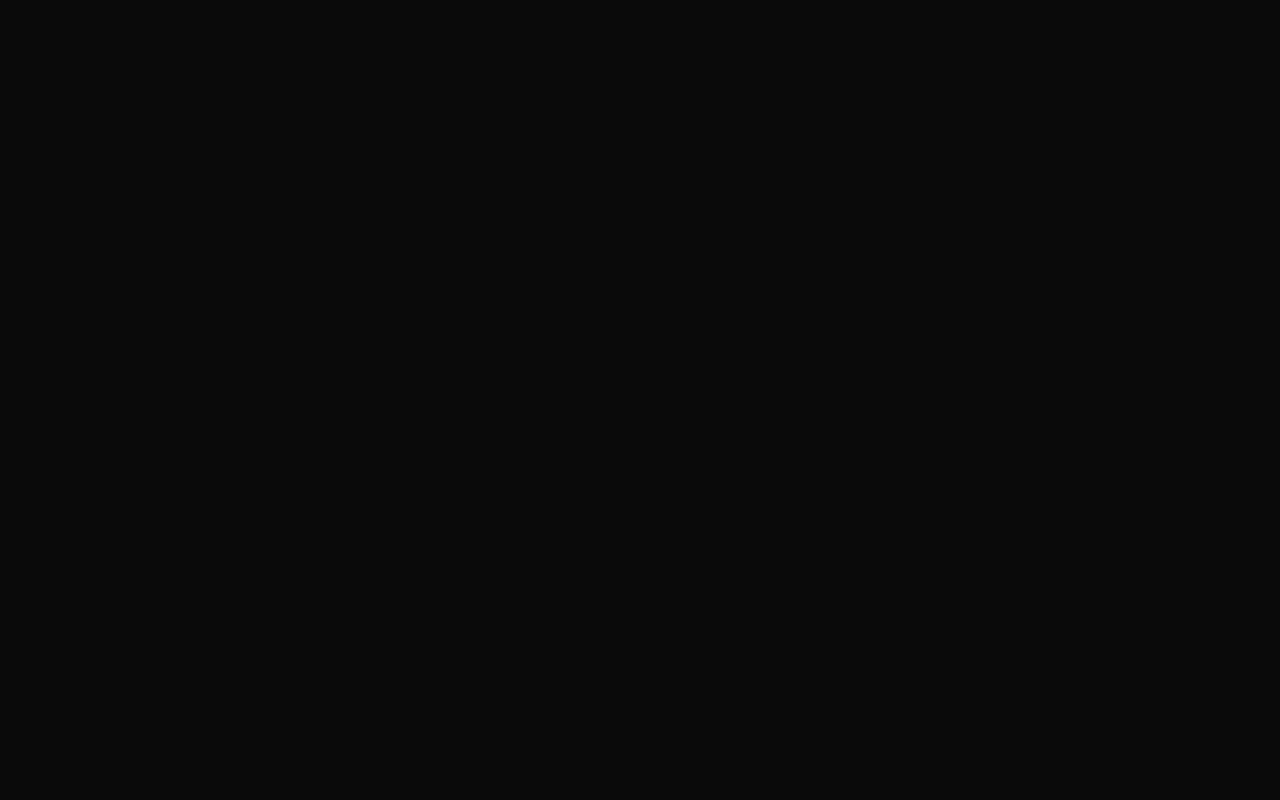
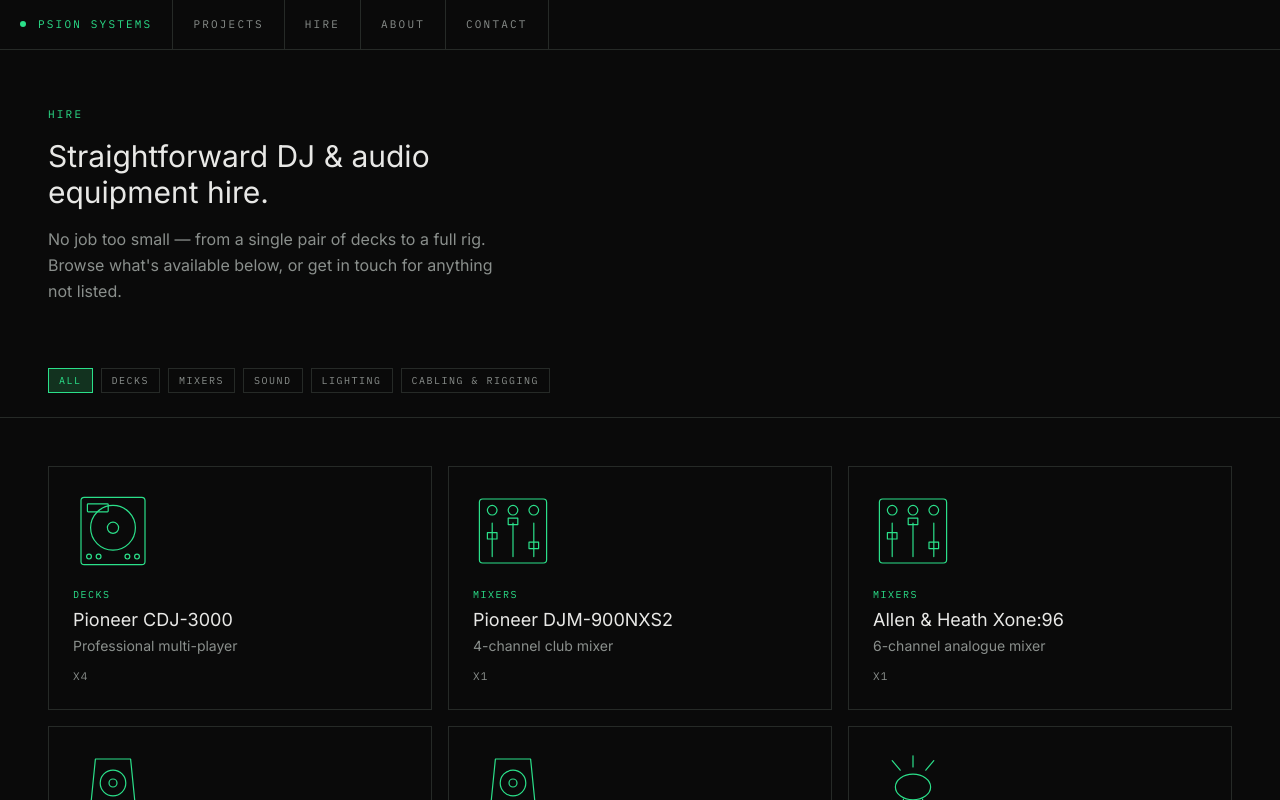
Before and after one commit to viatekh/psion-site, a Next.js app: page /hire in a window 1280 px wide. Before the commit this address had no page. Shown: the top 800 px of the page. Built offline with nearby package versions, Linux system fonts and the light colour scheme.

Commit message:
Add Hire page with wireframe gear icons and placeholder inventory, explore grey palette (reverted to green, pending decision)

```diff
--- a/src/app/globals.css
+++ b/src/app/globals.css
@@ -38,7 +38,7 @@ body {
 
 ::selection {
   background: var(--accent);
-  color: #05100a;
+  color: #0a0a0a;
 }
 
 a {
--- /dev/null
+++ b/src/app/hire/page.tsx
@@ -0,0 +1,24 @@
+import { TopNav } from "@/components/TopNav";
+import { EquipmentGrid } from "@/components/EquipmentGrid";
+import { equipment } from "@/data/equipment";
+
+export default function HirePage() {
+  return (
+    <div className="flex min-h-screen flex-col">
+      <TopNav />
+      <main className="flex-1">
+        <div className="px-6 py-14 lg:px-12">
+          <p className="font-mono text-[11px] uppercase tracking-[0.2em] text-accent">Hire</p>
+          <h1 className="mt-4 max-w-lg text-2xl text-foreground sm:text-3xl">
+            Straightforward DJ &amp; audio equipment hire.
+          </h1>
+          <p className="mt-4 max-w-md text-base leading-relaxed text-muted">
+            No job too small — from a single pair of decks to a full rig. Browse what&apos;s
+            available below, or get in touch for anything not listed.
+          </p>
+        </div>
+        <EquipmentGrid items={equipment} />
+      </main>
+    </div>
+  );
+}
--- /dev/null
+++ b/src/components/EquipmentGrid.tsx
@@ -0,0 +1,58 @@
+"use client";
+
+import { useMemo, useState } from "react";
+import { GearItem, categoryIcon } from "@/data/equipment";
+import { GearIcon } from "./GearIcon";
+
+const categories: GearItem["category"][] = ["Decks", "Mixers", "Sound", "Lighting", "Cabling & Rigging"];
+
+export function EquipmentGrid({ items }: { items: GearItem[] }) {
+  const [filter, setFilter] = useState<GearItem["category"] | null>(null);
+
+  const visible = useMemo(
+    () => (filter ? items.filter((i) => i.category === filter) : items),
+    [items, filter]
+  );
+
+  return (
+    <div>
+      <div className="flex flex-wrap gap-2 border-b border-line px-6 pb-6 pt-2 lg:px-12">
+        <button
+          onClick={() => setFilter(null)}
+          className={`font-mono text-[10px] uppercase tracking-[0.15em] px-2.5 py-1 border transition-colors ${
+            filter === null ? "border-accent bg-accent-dim text-accent" : "border-line text-muted hover:text-foreground"
+          }`}
+        >
+          All
+        </button>
+        {categories.map((c) => (
+          <button
+            key={c}
+            onClick={() => setFilter(c)}
+            className={`font-mono text-[10px] uppercase tracking-[0.15em] px-2.5 py-1 border transition-colors ${
+              filter === c ? "border-accent bg-accent-dim text-accent" : "border-line text-muted hover:text-foreground"
+            }`}
+          >
+            {c}
+          </button>
+        ))}
+      </div>
+
+      <div className="grid grid-cols-1 gap-4 p-6 sm:grid-cols-2 lg:grid-cols-3 lg:p-12">
+        {visible.map((item) => (
+          <div key={item.name} className="border border-line p-6">
+            <GearIcon type={categoryIcon[item.category]} className="h-20 w-20 text-accent" />
+            <p className="mt-4 font-mono text-[10px] uppercase tracking-[0.15em] text-accent">
+              {item.category}
+            </p>
+            <p className="mt-1 text-lg text-foreground">{item.name}</p>
+            {item.spec && <p className="mt-0.5 text-sm text-muted">{item.spec}</p>}
+            <p className="mt-3 font-mono text-[11px] uppercase tracking-[0.1em] text-muted">
+              {item.quantity}
+            </p>
+          </div>
+        ))}
+      </div>
+    </div>
+  );
+}
--- /dev/null
+++ b/src/components/GearIcon.tsx
@@ -0,0 +1,85 @@
+import type { ReactNode } from "react";
+
+type GearType = "deck" | "mixer" | "speaker" | "light" | "rigging";
+
+const icons: Record<GearType, ReactNode> = {
+  deck: (
+    <>
+      <rect x="10" y="8" width="80" height="84" rx="4" />
+      <circle cx="50" cy="46" r="28" />
+      <circle cx="50" cy="46" r="7" />
+      <rect x="18" y="16" width="26" height="10" rx="1" />
+      <circle cx="20" cy="82" r="3" />
+      <circle cx="32" cy="82" r="3" />
+      <circle cx="68" cy="82" r="3" />
+      <circle cx="80" cy="82" r="3" />
+    </>
+  ),
+  mixer: (
+    <>
+      <rect x="8" y="10" width="84" height="80" rx="4" />
+      <circle cx="24" cy="24" r="6" />
+      <circle cx="50" cy="24" r="6" />
+      <circle cx="76" cy="24" r="6" />
+      <line x1="24" y1="40" x2="24" y2="82" />
+      <rect x="18" y="52" width="12" height="8" />
+      <line x1="50" y1="40" x2="50" y2="82" />
+      <rect x="44" y="34" width="12" height="8" />
+      <line x1="76" y1="40" x2="76" y2="82" />
+      <rect x="70" y="64" width="12" height="8" />
+    </>
+  ),
+  speaker: (
+    <>
+      <path d="M28 10 H72 L80 90 H20 Z" />
+      <circle cx="50" cy="40" r="16" />
+      <circle cx="50" cy="40" r="5" />
+      <circle cx="50" cy="72" r="7" />
+    </>
+  ),
+  light: (
+    <>
+      <rect x="30" y="82" width="40" height="10" rx="2" />
+      <line x1="38" y1="82" x2="38" y2="60" />
+      <line x1="62" y1="82" x2="62" y2="60" />
+      <ellipse cx="50" cy="45" rx="22" ry="16" />
+      <line x1="50" y1="20" x2="50" y2="6" />
+      <line x1="34" y1="24" x2="24" y2="12" />
+      <line x1="66" y1="24" x2="76" y2="12" />
+    </>
+  ),
+  rigging: (
+    <>
+      <line x1="10" y1="20" x2="90" y2="20" />
+      <line x1="10" y1="80" x2="90" y2="80" />
+      <line x1="10" y1="20" x2="10" y2="80" />
+      <line x1="90" y1="20" x2="90" y2="80" />
+      <line x1="10" y1="20" x2="30" y2="80" />
+      <line x1="30" y1="20" x2="10" y2="80" />
+      <line x1="30" y1="20" x2="50" y2="80" />
+      <line x1="50" y1="20" x2="30" y2="80" />
+      <line x1="50" y1="20" x2="70" y2="80" />
+      <line x1="70" y1="20" x2="50" y2="80" />
+      <line x1="70" y1="20" x2="90" y2="80" />
+      <line x1="90" y1="20" x2="70" y2="80" />
+    </>
+  ),
+};
+
+export function GearIcon({ type, className = "" }: { type: GearType; className?: string }) {
+  return (
+    <svg
+      viewBox="0 0 100 100"
+      className={className}
+      fill="none"
+      stroke="currentColor"
+      strokeWidth="1.5"
+      strokeLinecap="round"
+      strokeLinejoin="round"
+    >
+      {icons[type]}
+    </svg>
+  );
+}
+
+export type { GearType };
--- a/src/components/TopNav.tsx
+++ b/src/components/TopNav.tsx
@@ -2,6 +2,7 @@ import Link from "next/link";
 
 const links = [
   { href: "/projects", label: "Projects" },
+  { href: "/hire", label: "Hire" },
   { href: "/about", label: "About" },
   { href: "/contact", label: "Contact" },
 ];
--- /dev/null
+++ b/src/data/equipment.ts
@@ -0,0 +1,46 @@
+import type { GearType } from "@/components/GearIcon";
+
+export type GearItem = {
+  name: string;
+  category: "Decks" | "Mixers" | "Sound" | "Lighting" | "Cabling & Rigging";
+  spec: string;
+  quantity: string;
+};
+
+export const categoryIcon: Record<GearItem["category"], GearType> = {
+  Decks: "deck",
+  Mixers: "mixer",
+  Sound: "speaker",
+  Lighting: "light",
+  "Cabling & Rigging": "rigging",
+};
+
+// ============================================================================
+// HOW TO EDIT THIS FILE
+// ============================================================================
+// PLACEHOLDER LIST — Tekh needs to confirm/replace this with the real hire
+// inventory before this page goes live.
+//
+// Each item is one { ... } block. To edit, just change the text between the
+// quotes " " — don't touch the commas, brackets or colons.
+//   name     — the item name, e.g. "Pioneer CDJ-3000"
+//   category — must be exactly one of: "Decks", "Mixers", "Sound", "Lighting",
+//              "Cabling & Rigging"
+//   spec     — a short line of detail (optional, use "" if none)
+//   quantity — how many are available, e.g. "x4"
+//
+// To add a new item, copy an entire { ... } block and change the text.
+// ============================================================================
+
+export const equipment: GearItem[] = [
+  { name: "Pioneer CDJ-3000", category: "Decks", spec: "Professional multi-player", quantity: "x4" },
+  { name: "Pioneer DJM-900NXS2", category: "Mixers", spec: "4-channel club mixer", quantity: "x1" },
+  { name: "Allen & Heath Xone:96", category: "Mixers", spec: "6-channel analogue mixer", quantity: "x1" },
+  { name: "Funktion-One Res 2", category: "Sound", spec: "Point-source PA system", quantity: "x2" },
+  { name: "Void Acoustics Nexus", category: "Sound", spec: "Full-range active PA", quantity: "x2" },
+  { name: "Moving Head Wash", category: "Lighting", spec: "LED moving head fixture", quantity: "x8" },
+  { name: "Hazer", category: "Lighting", spec: "Atmospheric effect", quantity: "x1" },
+  { name: "DMX Controller", category: "Lighting", spec: "Show control desk", quantity: "x1" },
+  { name: "Truss & Rigging", category: "Cabling & Rigging", spec: "Various lengths, clamps and motors", quantity: "Ask" },
+  { name: "Multicore & Cabling", category: "Cabling & Rigging", spec: "XLR, DMX, power distribution", quantity: "Ask" },
+];
```
